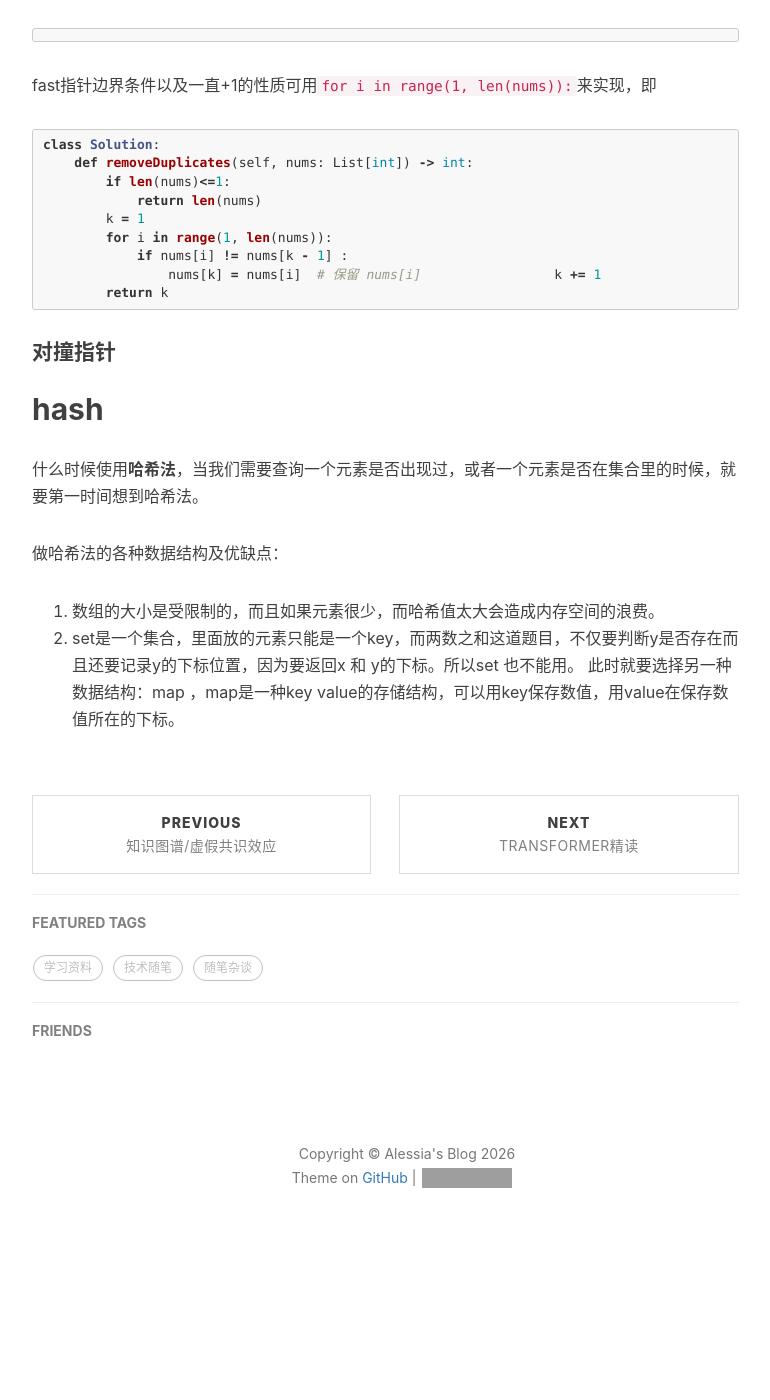
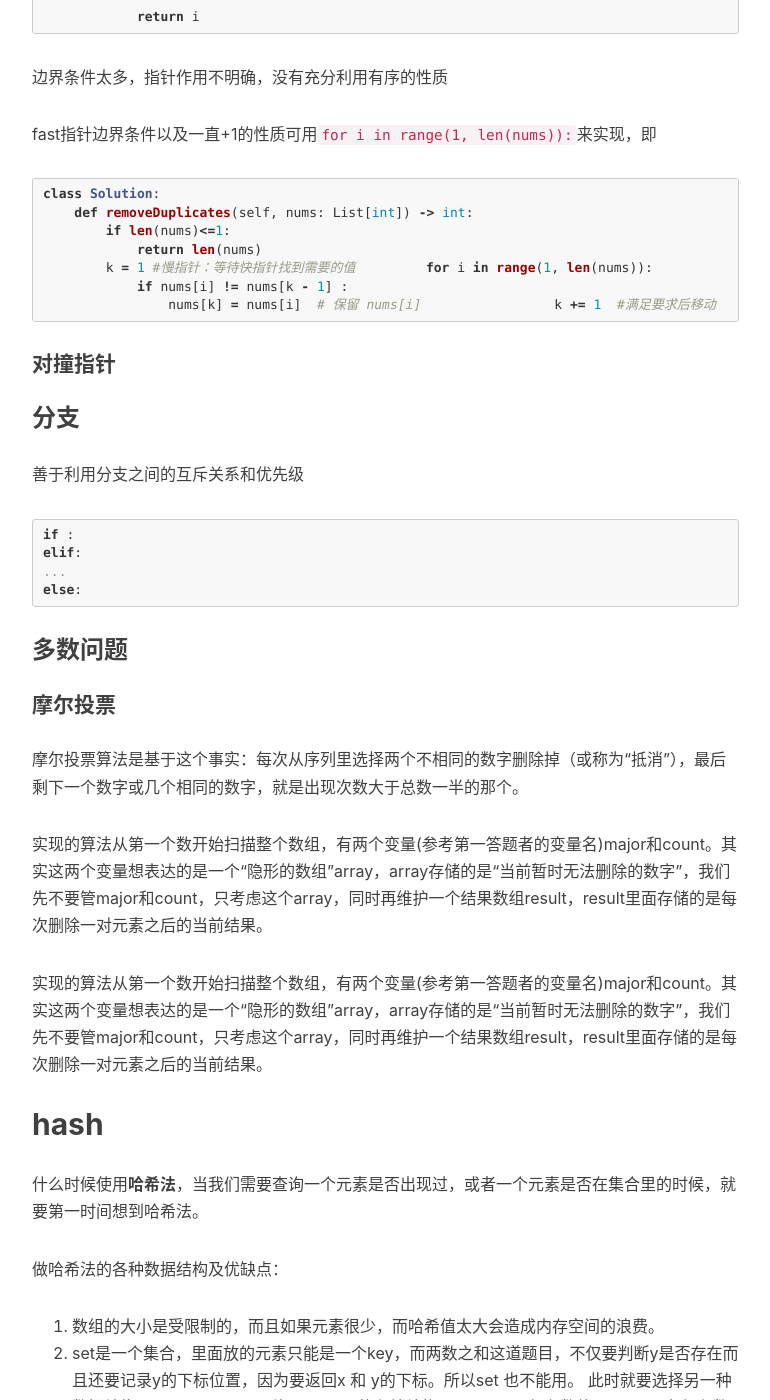
Before and after one commit to LIU-Alessia/LIU-Alessia.github.io, a Jekyll site: the page built from _posts/2026-02-27-力扣刷题日记.md, in a window 1280 px wide and 1400 px high, scrolled down 1572 px. Shown: the whole window, without its empty margins (233-1003 px from the left). Built offline with Jekyll 4.4.1, drawn with Linux system fonts in a browser that asks for light colours; nearby versions of some CDN libraries; comment, search, counter and statistics services are not loaded; before the commit the page ends 2854 px from its top, so only the background shows below that; some of the changed text lies outside the part shown; grey boxes are pictures that could not be loaded.

Commit message:
major problem

````diff
--- a/_posts/2026-02-27-力扣刷题日记.md
+++ b/_posts/2026-02-27-力扣刷题日记.md
@@ -1,7 +1,7 @@
 ---
 layout:     post
-title:      力扣刷题日记
-subtitle:
+title:      Array & string
+subtitle:   力扣刷题日记1 数组/字符串
 date:       2026-02-17
 author:     Alessia
 header-img: img/post-bg-recitewords.jpg
@@ -10,7 +10,9 @@ tags:
     - leetcode
 ---
 
-## 数组/字符串
+写此系列博客的榜样来自：[leetcode cookbook](https://books.halfrost.com/leetcode/)，一位本科不算太好但自己奋发图强大佬写的刷题手册
+
+## 总结
 1. 时间复杂度：善用指针，若需指针遍历整个数组，可用
 ```for x in nums:```，
 ```for i in range(1,len(nums)):```
@@ -53,25 +55,39 @@ class Solution:
 ```
 边界条件太多，指针作用不明确，没有充分利用有序的性质
 
-官方解法
-```python
-```
-
 fast指针边界条件以及一直+1的性质可用`for i in range(1, len(nums)):`来实现，即
 ```python
 class Solution:
     def removeDuplicates(self, nums: List[int]) -> int:
         if len(nums)<=1:
             return len(nums)
-        k = 1
+        k = 1 #慢指针：等待快指针找到需要的值
         for i in range(1, len(nums)):
             if nums[i] != nums[k - 1] :
                 nums[k] = nums[i]  # 保留 nums[i]
-                k += 1
+                k += 1  #满足要求后移动
         return k
 ```
 
 #### 对撞指针
+
+### 分支
+善于利用分支之间的互斥关系和优先级
+```python
+if :
+elif:
+...
+else:
+```
+
+
+### 多数问题
+#### 摩尔投票
+摩尔投票算法是基于这个事实：每次从序列里选择两个不相同的数字删除掉（或称为“抵消”），最后剩下一个数字或几个相同的数字，就是出现次数大于总数一半的那个。
+
+实现的算法从第一个数开始扫描整个数组，有两个变量(参考第一答题者的变量名)major和count。其实这两个变量想表达的是一个“隐形的数组”array，array存储的是“当前暂时无法删除的数字”，我们先不要管major和count，只考虑这个array，同时再维护一个结果数组result，result里面存储的是每次删除一对元素之后的当前结果。
+
+实现的算法从第一个数开始扫描整个数组，有两个变量(参考第一答题者的变量名)major和count。其实这两个变量想表达的是一个“隐形的数组”array，array存储的是“当前暂时无法删除的数字”，我们先不要管major和count，只考虑这个array，同时再维护一个结果数组result，result里面存储的是每次删除一对元素之后的当前结果。
 
 ## hash
 什么时候使用**哈希法**，当我们需要查询一个元素是否出现过，或者一个元素是否在集合里的时候，就要第一时间想到哈希法。
````
